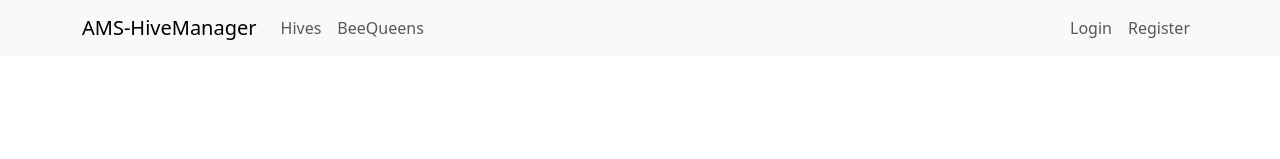
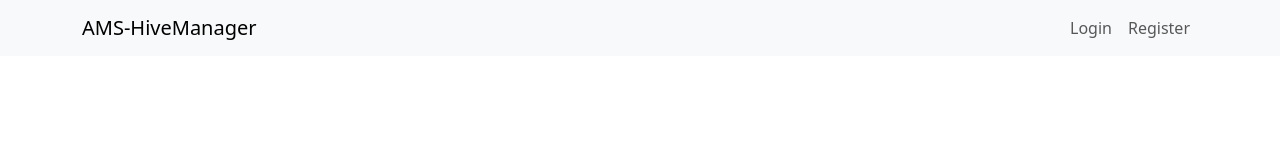
Before and after one commit to KrasimirStoimenov/AMS-HiveManager, a React (Vite) app in the folder client/: page / in a window 1280 px wide. Shown: the top 159 px of the page. Built offline with nearby package versions, Linux system fonts and the light colour scheme.

Commit message:
Header fixed for authenticated and not authenticated users

```diff
--- a/client/src/components/header/Header.jsx
+++ b/client/src/components/header/Header.jsx
@@ -15,17 +15,25 @@ export default function Header() {
                 <Navbar.Toggle aria-controls="basic-navbar-nav" />
                 <Navbar.Collapse id="basic-navbar-nav">
                     <Nav className="me-auto">
-                        <Nav.Link as={Link} to='/hives'>Hives</Nav.Link>
-                        <Nav.Link as={Link} to='/beeQueens'>BeeQueens</Nav.Link>
+                        {isAuthenticated &&
+                            <>
+                                <Nav.Link as={Link} to='/hives'>Hives</Nav.Link>
+                                <Nav.Link as={Link} to='/beeQueens'>BeeQueens</Nav.Link>
+                            </>
+                        }
                     </Nav>
                     {isAuthenticated
-                        ? (<Nav>
-                            <Nav.Link as={Link} to='/logout'>Logout</Nav.Link>
-                        </Nav>)
-                        : (<Nav>
-                            <Nav.Link as={Link} to='/login'>Login</Nav.Link>
-                            <Nav.Link as={Link} to='/register'>Register</Nav.Link>
-                        </Nav>)
+                        ? (
+                            <Nav>
+                                <Nav.Link as={Link} to='/logout'>Logout</Nav.Link>
+                            </Nav>
+                        )
+                        : (
+                            <Nav>
+                                <Nav.Link as={Link} to='/login'>Login</Nav.Link>
+                                <Nav.Link as={Link} to='/register'>Register</Nav.Link>
+                            </Nav>
+                        )
                     }
                 </Navbar.Collapse>
             </Container>
```
